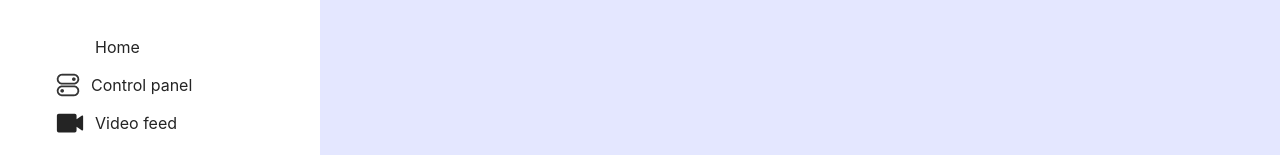
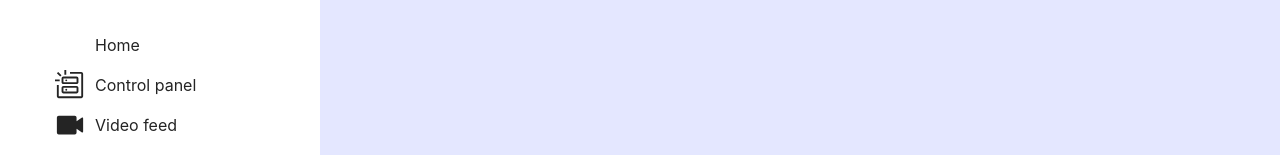
Before and after one commit to AltShiftBC/client, a React (Vite) app in the folder fishot_ui/: page / in a window 1280 px wide. Shown: the part 279-434 px from the top of the page. Built offline with nearby package versions, Linux system fonts and the light colour scheme; some icons are missing.

Commit message:
control panel icon changed

```diff
--- a/fishot_ui/src/components/sidebar.jsx
+++ b/fishot_ui/src/components/sidebar.jsx
@@ -9,16 +9,18 @@ import settings from "../assets/icons/Settings.png"
 import video from "../assets/icons/video.png"
 import { Icon } from "@iconify/react/dist/iconify.js";
 
+
+
 const Sidebar = () => {
     return (
         <div className="sidebar">
-            <div className="one">
+            <div className="one" >
                 <img src={logo} alt="" />
                 <p id="fishot">Fishot</p>
             </div>
             <div className="icons">
                 <div id="home"><Icon icon="ic:outline-home" style={{fontSize: '30px'}}/><p>Home</p></div>
-                <div id="control"><img src={control} alt="" /><p>Control panel</p></div>
+                <div id="control"><Icon icon="carbon:ibm-z-os-ai-control-interface" style={{fontSize: '30px'}}/><p>Control panel</p></div>
                 <div id="video"><Icon icon="carbon:video-filled" style={{fontSize: '30px'}}/><p>Video feed</p></div>
                 <div id="remote"><Icon icon="mdi:remote"style={{fontSize: '30px'}}/><p>Remote control</p></div>
                 <div id="analytics"><Icon icon="tabler:device-analytics" style={{fontSize: '30px'}}/><p>Analytics</p></div>
--- a/fishot_ui/src/styles/sidebar.css
+++ b/fishot_ui/src/styles/sidebar.css
@@ -12,6 +12,7 @@
     align-items: center;
     gap: 10px;
     color: #4E60FF;
+    cursor: pointer;
 }
 #fishot{
     font-size:x-large;
```
